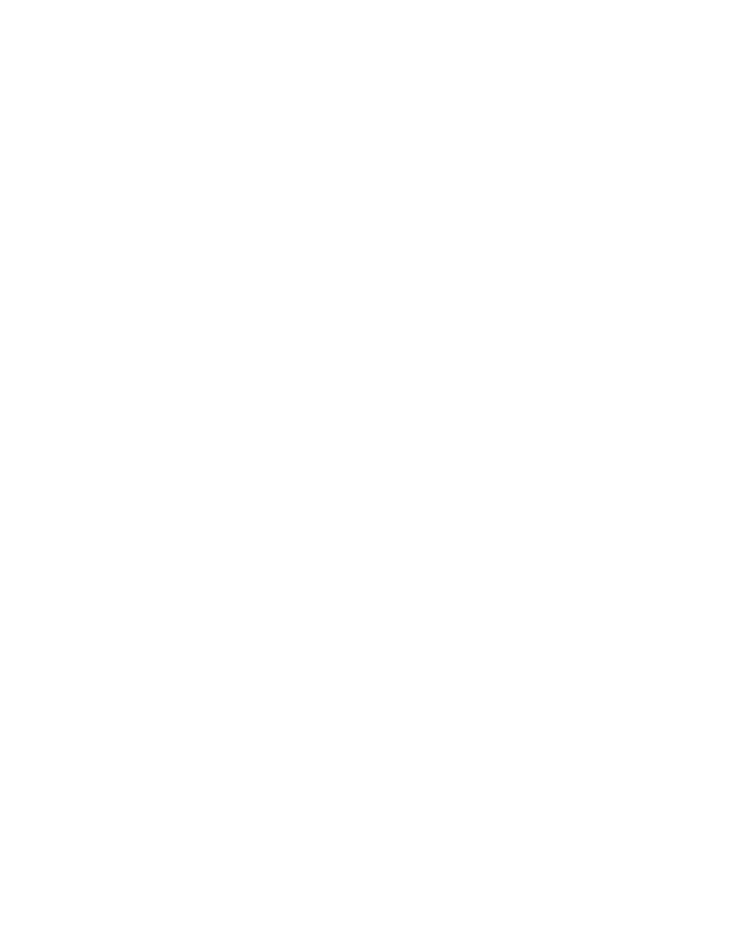
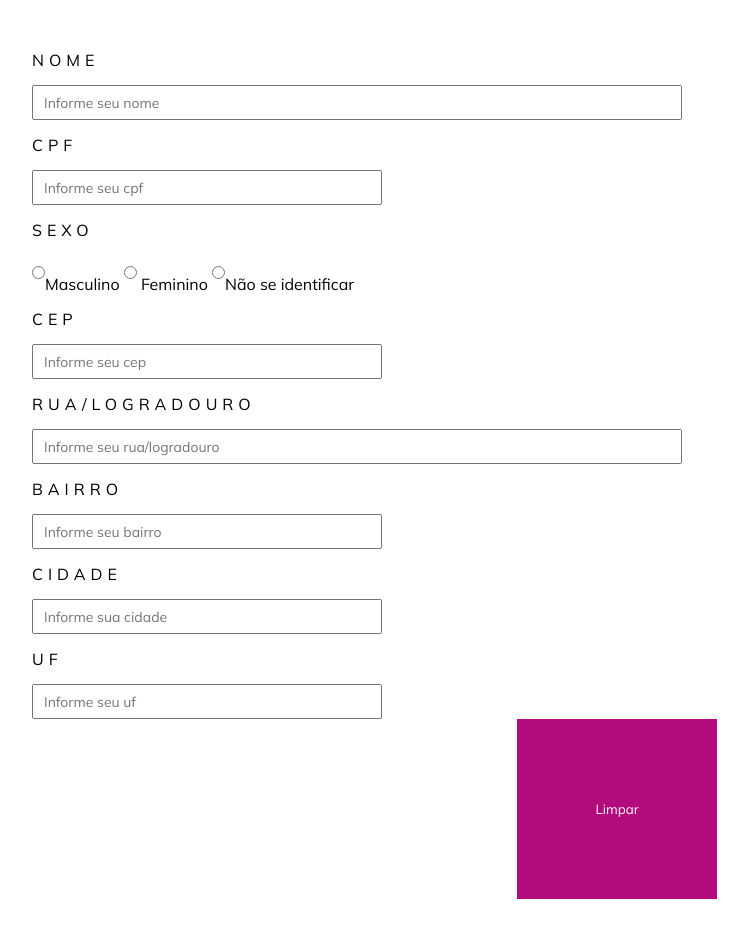
Before and after one commit to izazh2/esporte_ar_livre, an Angular app: page / in a window 1280 px wide. Shown: the part 180-1118 px from the top of the page, without its empty margins (133-881 px from the left). Before the commit the page ends 800 px from the top, so only its background shows below. Built offline with nearby package versions, Linux system fonts and the light colour scheme.

Commit message:
diversas alterações no atleta_component

```diff
--- a/src/app/app.html
+++ b/src/app/app.html
@@ -1 +1,4 @@
 <app-menu-component></app-menu-component>
+<app-atleta-component></app-atleta-component>
+
+<router-outlet></router-outlet>
--- a/src/app/component/atleta-component/atleta-component.css
+++ b/src/app/component/atleta-component/atleta-component.css
@@ -0,0 +1,61 @@
+#div-form{
+    width: 1000px;
+    min-height: 650px;
+    margin: 20px auto;
+    padding: 25px;
+    color: var(--cor_secundaria);
+}
+
+label{
+    display: block;
+    padding: 15px 0px;
+    text-transform: uppercase;
+    letter-spacing: 5px;
+}
+
+input{
+    height: 35px;
+    padding: 10px;
+    font-size: 14px ;
+}
+
+input[typr=radio]{
+    width: 25px;
+    height: 25px;
+    margin: 0px 10px;
+}
+
+.input01{
+    width: 650px;
+}
+
+.input02{
+    width: 350px;
+}
+
+#div-btns{
+    width: 100%;
+    height: 180px;
+    display: flex;
+    align-items: center;
+    justify-content: center;
+}
+
+button{
+    width: 200px;
+    height: 180px;
+    cursor: pointer;
+    border: none;
+}
+
+#btnAdd{
+    margin-right: 10px;
+    background-color: var(---botao01);
+    color: var(--branca);
+}
+
+#btnLimpar{
+    margin-left: 10px;
+    background-color: var(--botao02);
+    color: var(--branca) ;
+}
--- a/src/app/component/atleta-component/atleta-component.html
+++ b/src/app/component/atleta-component/atleta-component.html
@@ -1 +1,36 @@
-<p>atleta-component works!</p>
+<div id="div-form">
+    <form id="form-atleta">
+
+        <label for="nome">Nome</label>
+        <input type="text" name="nome" id="nome" class="input01" required maxlength="80" placeholder="Informe seu nome">
+
+        <label for="cpf">CPF</label>
+        <input type="number" name="cpf" id="cpf" class="input02" required maxlength="14" placeholder="Informe seu cpf">
+
+        <label for="sexo">Sexo</label>
+        <input type="radio" name="sexo" id="sexoM" class="btnSelecao" value="M" >Masculino
+        <input type="radio" name="sexo" id="sexoF" class="btnSelecao" value="F" > Feminino
+        <input type="radio" name="sexo" id="sexoN" class="btnSelecao" value="N" >Não se identificar
+
+        <label for="cep">CEP</label>
+        <input type="number" name="cep" id="cep" class="input02" required maxlength="9" placeholder="Informe seu cep">
+
+        <label for="rua-logradouro">Rua/Logradouro</label>
+        <input type="number" name="rua-logradouro" id="rua-logradouro" class="input01" required maxlength="9" placeholder="Informe seu rua/logradouro">
+
+        <label for="bairro">Bairro</label>
+        <input type="text" name="bairro" id="bairro" class="input02" required maxlength="20" placeholder="Informe seu bairro">
+
+        <label for="cidade">Cidade</label>
+        <input type="text" name="cidade" id="cidade" class="input02" required maxlength="60" placeholder="Informe sua cidade">
+
+        <label for="uf">UF</label>
+        <input type="text" name="uf" id="uf" class="input02" required maxlength="2" placeholder="Informe seu uf">
+
+        <div id="div-btns">
+            <button type="submit" id="btnAdd">Cadastrar Atleta</button>
+            <button type="reset" id="btnLimpar">Limpar</button>
+        </div>
+
+    </form>
+</div>
```
